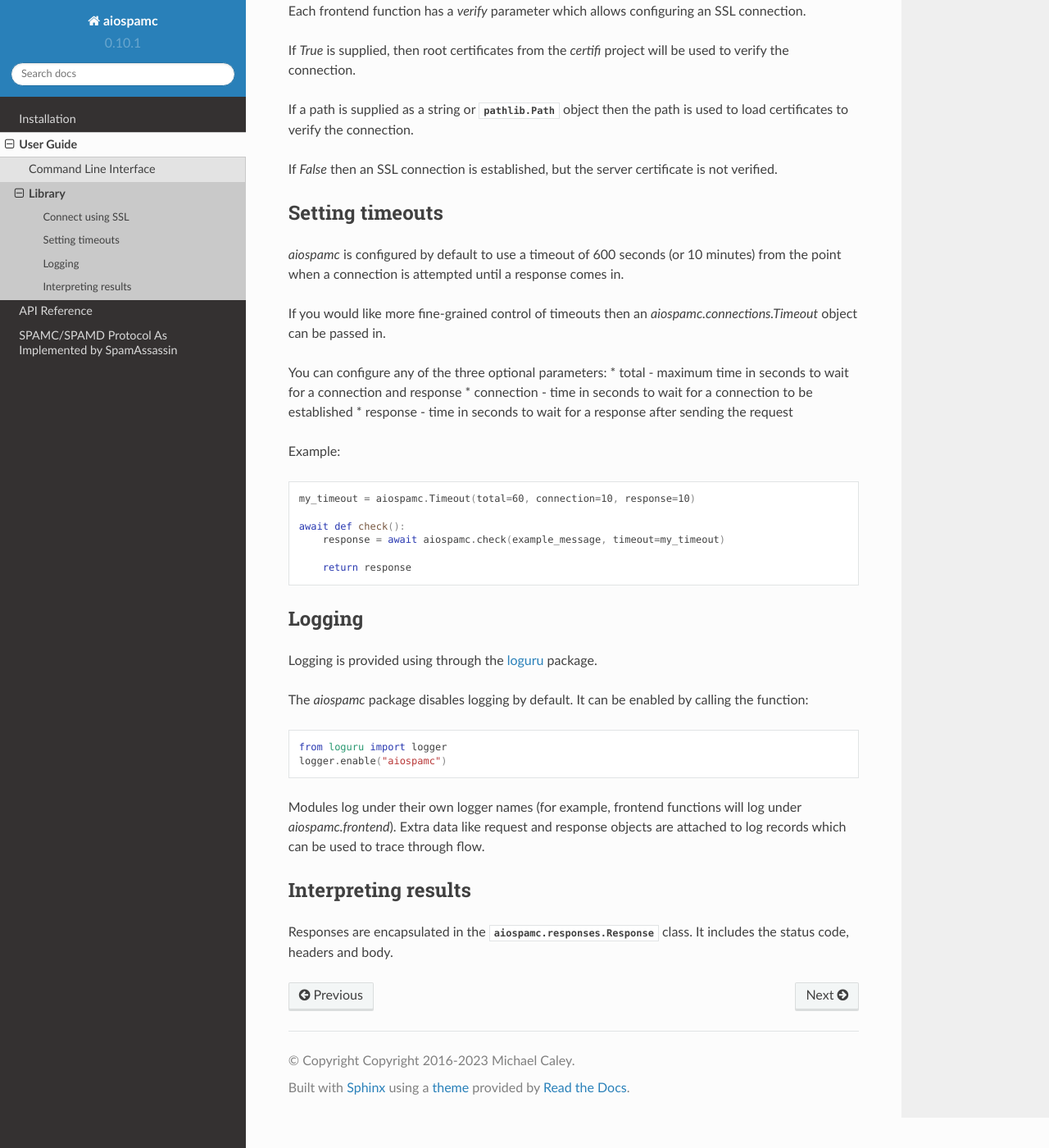
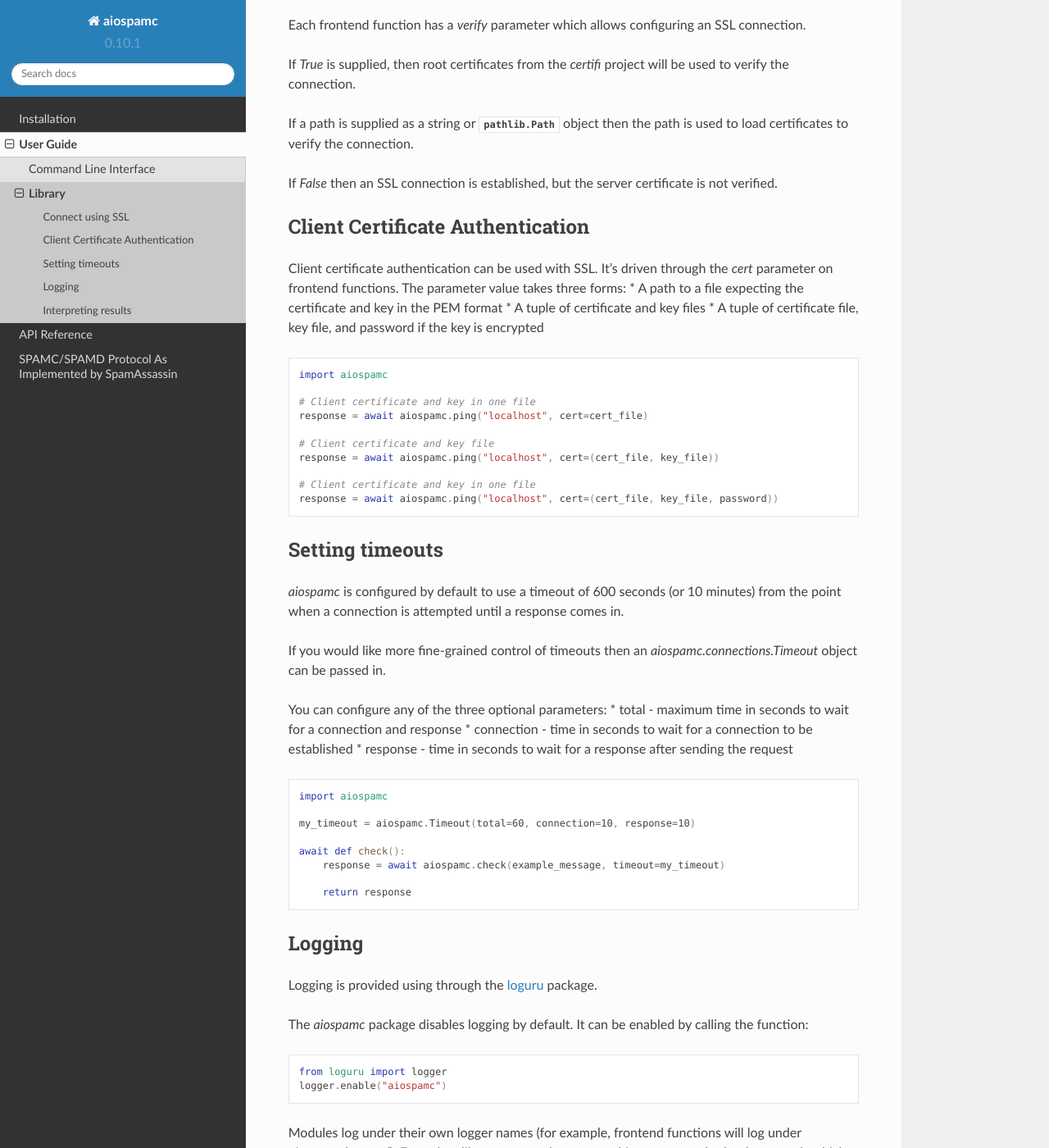
Before and after one commit to mjcaley/aiospamc, a Sphinx documentation site: the page built from docs/library.rst, in a window 1280 px wide and 1400 px high, scrolled down 753 px. Shown: the whole window at 82% size. Built offline with Sphinx 7.4.7 and the Read the Docs theme 2.0.0, drawn with Linux system fonts in a browser that asks for light colours; some of the changed text lies outside the part shown.

Commit message:
Updated library docs with client certificate

```diff
--- a/docs/library.rst
+++ b/docs/library.rst
@@ -16,14 +15,15 @@ spam as well as the score.
     import asyncio
     import aiospamc
 
-    example_message = ("From: John Doe <jdoe@machine.example>"
-                   "To: Mary Smith <mary@example.net>"
-                   "Subject: Saying Hello"
-                   "Date: Fri, 21 Nov 1997 09:55:06 -0600"
-                   "Message-ID: <1234@local.machine.example>"
-                   ""
-                   "This is a message just to say hello."
-                   "So, 'Hello'.").encode("ascii")
+    example_message = (
+        "From: John Doe <jdoe@machine.example>"
+        "To: Mary Smith <mary@example.net>"
+        "Subject: Saying Hello"
+        "Date: Fri, 21 Nov 1997 09:55:06 -0600"
+        "Message-ID: <1234@local.machine.example>"
+        ""
+        "This is a message just to say hello."
+        "So, 'Hello'.").encode("ascii")
 
     response = asyncio.run(aiospamc.check(message, host="localhost"))
     print(
@@ -49,6 +49,29 @@ is used to load certificates to verify the connection.
 If `False` then an SSL connection is established, but the server certificate
 is not verified.
 
+*********************************
+Client Certificate Authentication
+*********************************
+
+Client certificate authentication can be used with SSL. It's driven through the `cert`
+parameter on frontend functions. The parameter value takes three forms:
+* A path to a file expecting the certificate and key in the PEM format
+* A tuple of certificate and key files
+* A tuple of certificate file, key file, and password if the key is encrypted
+
+.. code:: python
+
+    import aiospamc
+
+    # Client certificate and key in one file
+    response = await aiospamc.ping("localhost", cert=cert_file)
+
+    # Client certificate and key file
+    response = await aiospamc.ping("localhost", cert=(cert_file, key_file))
+
+    # Client certificate and key in one file
+    response = await aiospamc.ping("localhost", cert=(cert_file, key_file, password))
+
 ****************
 Setting timeouts
 ****************
@@ -64,7 +87,9 @@ You can configure any of the three optional parameters:
 * connection - time in seconds to wait for a connection to be established
 * response - time in seconds to wait for a response after sending the request
 
-Example::
+.. code:: python
+
+    import aiospamc
 
     my_timeout = aiospamc.Timeout(total=60, connection=10, response=10)
 
@@ -82,7 +107,7 @@ Logging is provided using through the `loguru <https://github.com/Delgan/loguru>
 The `aiospamc` package disables logging by default. It can be enabled by calling the
 function:
 
-.. code-block::
+.. code-block:: python
 
     from loguru import logger
     logger.enable("aiospamc")
```
Also changed, not shown: other parts of docs/library.rst (+1 -2 lines).
